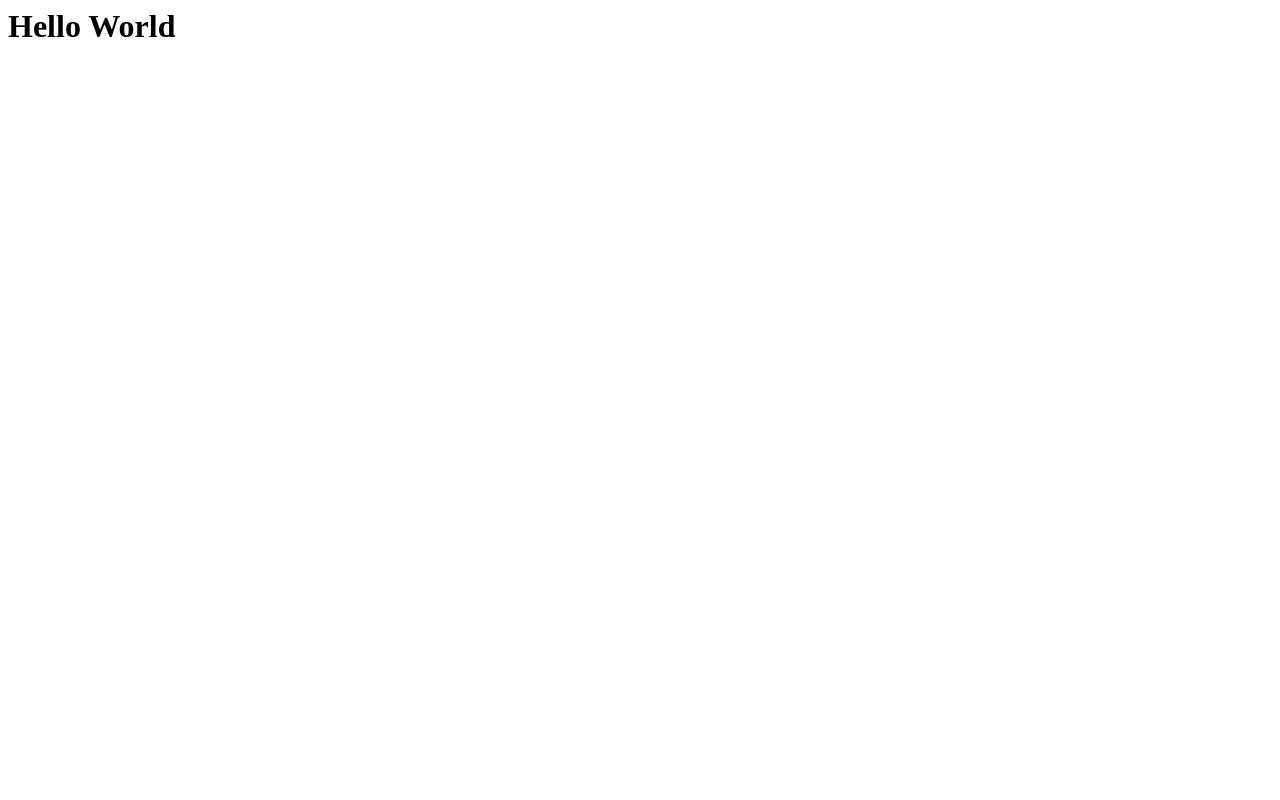
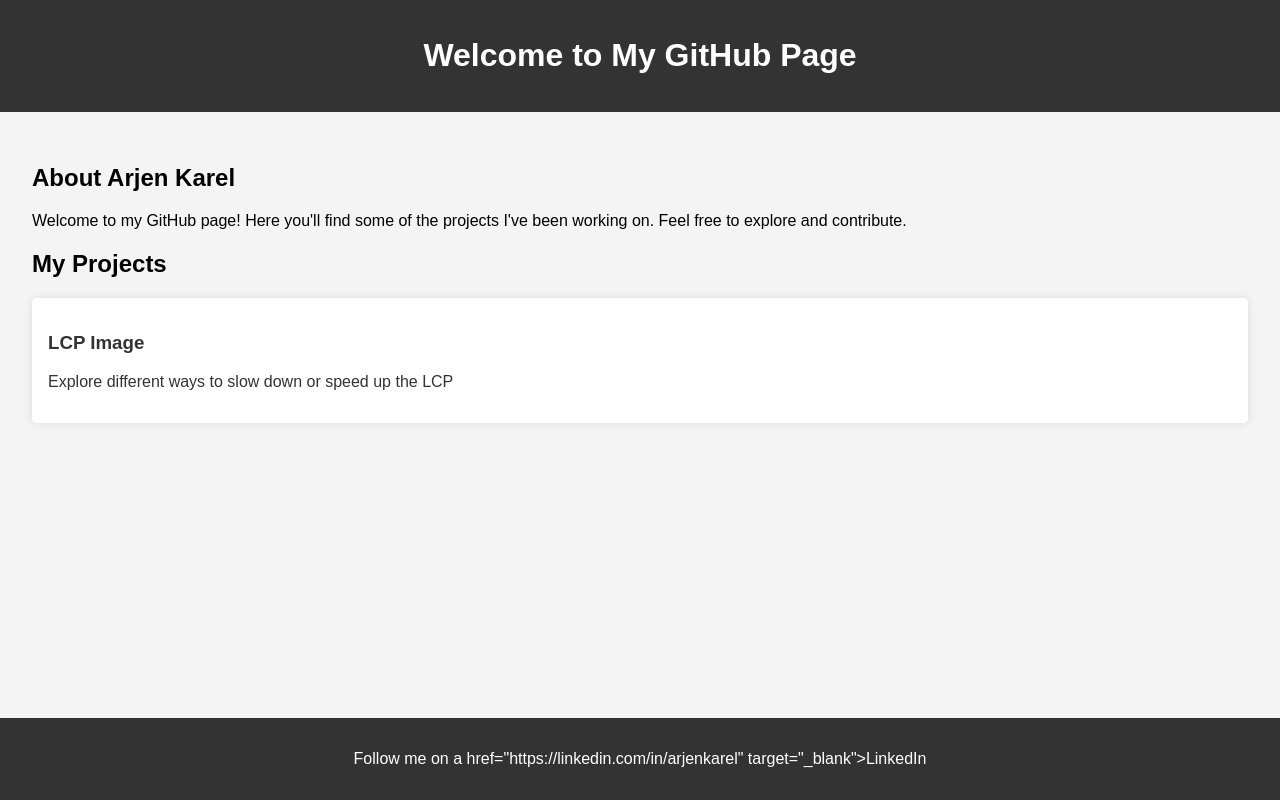
Before and after one commit to corewebvitals/corewebvitals.github.io, a plain HTML site: page index.html in a window 1280 px wide. Drawn offline with Linux system fonts and the light colour scheme.

Commit message:
Update index.html

```diff
--- a/index.html
+++ b/index.html
@@ -1 +1,74 @@
-<h1>Hello World</h1>
+<!DOCTYPE html>
+<html lang="en">
+<head>
+    <meta charset="UTF-8">
+    <meta name="viewport" content="width=device-width, initial-scale=1.0">
+    <title>My GitHub Page</title>
+    <style>
+        body {
+            font-family: Arial, sans-serif;
+            margin: 0;
+            padding: 0;
+            background-color: #f4f4f4;
+        }
+        header {
+            background-color: #333;
+            color: #fff;
+            padding: 1rem 0;
+            text-align: center;
+        }
+        main {
+            padding: 2rem;
+        }
+        .repo-list {
+            list-style: none;
+            padding: 0;
+        }
+        .repo-list li {
+            background-color: #fff;
+            margin: 1rem 0;
+            padding: 1rem;
+            border-radius: 5px;
+            box-shadow: 0 0 10px rgba(0, 0, 0, 0.1);
+        }
+        .repo-list a {
+            text-decoration: none;
+            color: #333;
+        }
+        footer {
+            background-color: #333;
+            color: #fff;
+            text-align: center;
+            padding: 1rem 0;
+            position: fixed;
+            width: 100%;
+            bottom: 0;
+        }
+    </style>
+</head>
+<body>
+    <header>
+        <h1>Welcome to My GitHub Page</h1>
+    </header>
+    <main>
+        <section>
+            <h2>About Arjen Karel</h2>
+            <p>Welcome to my GitHub page! Here you'll find some of the projects I've been working on. Feel free to explore and contribute.</p>
+        </section>
+        <section>
+            <h2>My Projects</h2>
+            <ul class="repo-list">
+                <li>
+                    <a href="https://corewebvitals.github.io/image" target="_blank">
+                        <h3>LCP Image</h3>
+                        <p>Explore different ways to slow down or speed up the LCP</p>
+                    </a>
+                </li>
+            </ul>
+        </section>
+    </main>
+    <footer>
+        <p>Follow me on a href="https://linkedin.com/in/arjenkarel" target="_blank">LinkedIn</a></p>
+    </footer>
+</body>
+</html>
```
